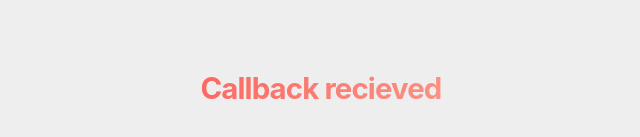
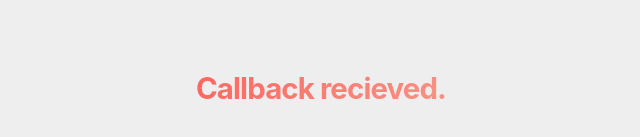
Before and after one commit to muKaustav/MERNmaid, a React (Create React App) app in the folder client/: page /callback in a window 1280 px wide. Shown: the part 291-428 px from the top of the page, without its empty margins (319-959 px from the left). Built offline with nearby package versions, Linux system fonts and the light colour scheme.

Commit message:
breh weird commit

```diff
--- a/client/src/components/callback.jsx
+++ b/client/src/components/callback.jsx
@@ -3,7 +3,7 @@ import React from 'react'
 function Callback () {
   return (
     <div>
-      <h1>Callback recieved</h1>
+      <h1>Callback recieved.</h1>
     </div>
   )
 }
```
Also changed, not shown: 2 other files (tests, documents, lock files or other folders).
